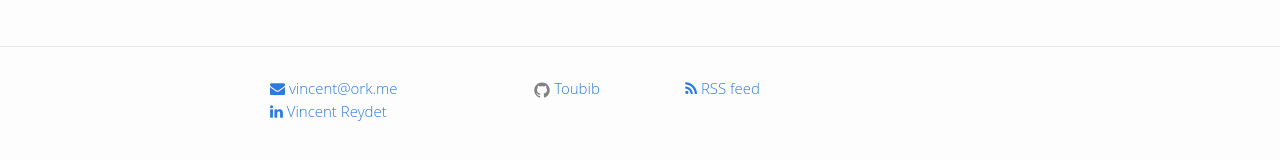
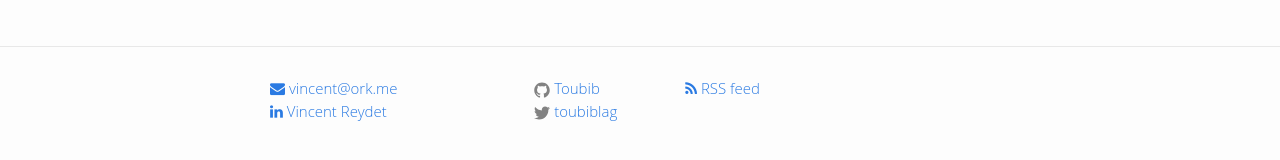
Before and after one commit to Toubib/blog.ork.me, a Jekyll site: the page built from index.html, in a window 1280 px wide. Shown: the part 244-404 px from the top of the page. Built offline with Jekyll 4.4.1, drawn with Linux system fonts in a browser that asks for light colours; nearby versions of some CDN libraries.

```diff
--- a/_config.yml
+++ b/_config.yml
@@ -4,7 +4,7 @@ email: vincent@ork.me
 description:
 baseurl: "" # the subpath of your site, e.g. /blog/
 url: "http://blog.ork.me" # the base hostname & protocol for your site
-twitter_username:
+twitter_username: toubiblag
 github_username: Toubib
 
 # Build settings
@@ -31,3 +31,6 @@ defaults:
     values:
       layout: default
       lang: fr
+
+gems:
+  - jekyll-gist
```
